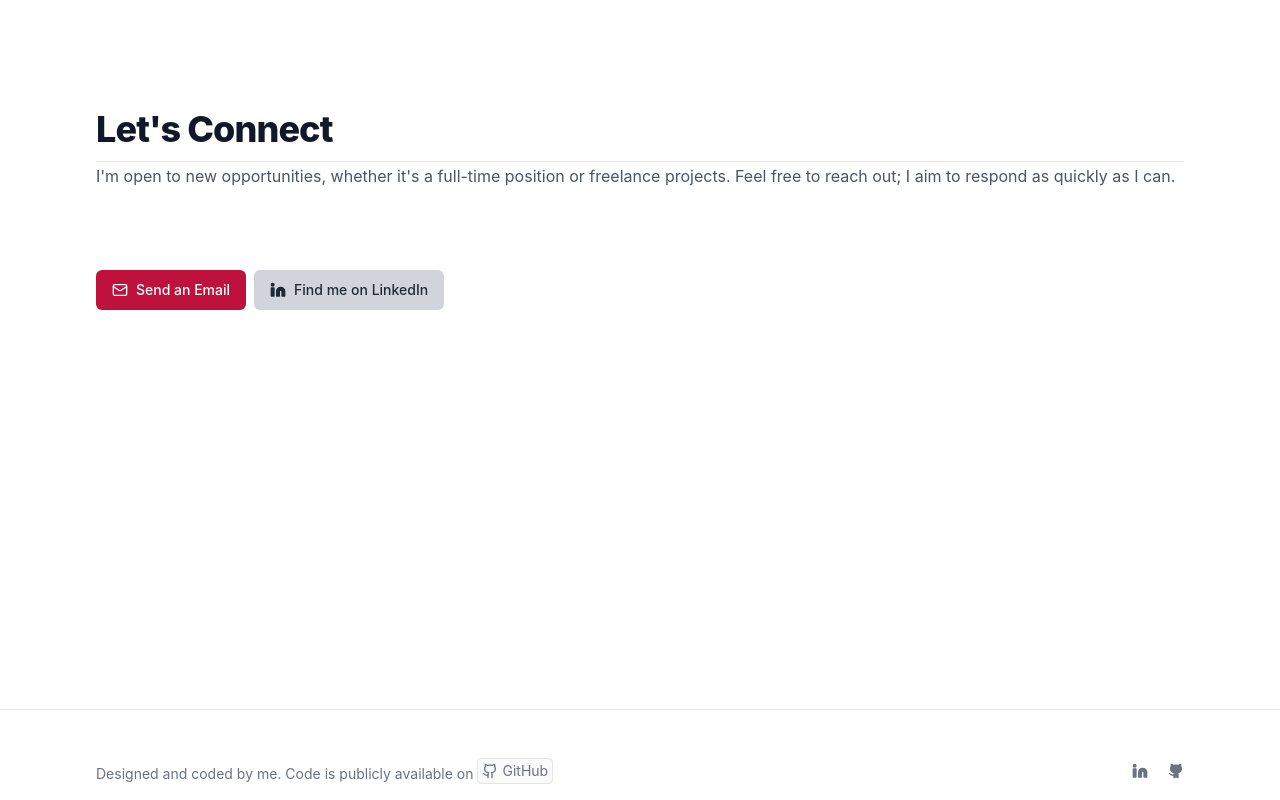
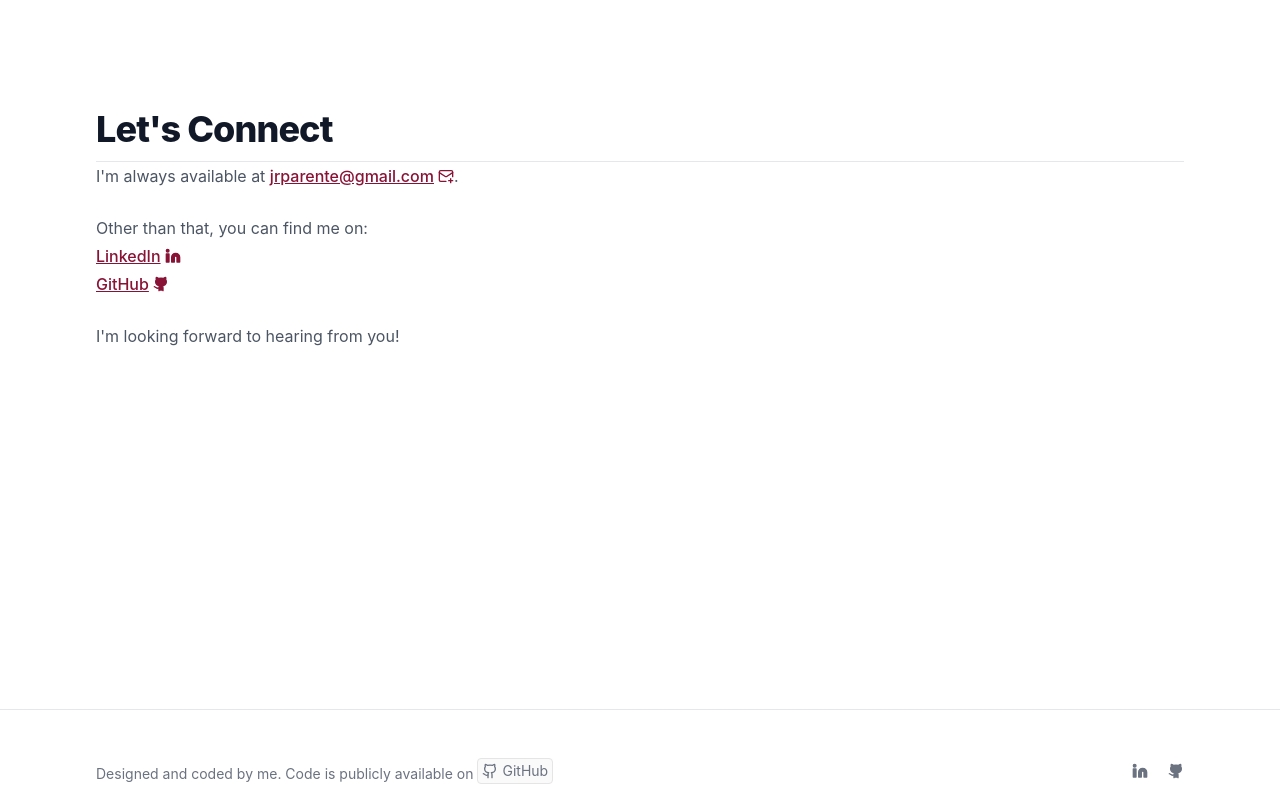
Before and after one commit to jrparente/joanaramosparente-v2, a React (Vite) app: page / in a window 1280 px wide. Shown: the part 3534-4334 px from the top of the page. Built offline with nearby package versions, Linux system fonts and the light colour scheme.

Commit message:
Updated contact section and link styling.

```diff
--- a/src/components/AboutSection/AboutSection.tsx
+++ b/src/components/AboutSection/AboutSection.tsx
@@ -44,7 +44,7 @@ function AboutSection() {
                 href="https://www.linkedin.com/in/joanaparente/#experience"
                 target="_blank"
                 rel="noopener noreferrer"
-                className="underline font-medium text-primary-900 inline-flex items-center gap-1"
+                className="underline font-medium text-primary-900 hover:text-primary-700 inline-flex items-center gap-1"
               >
                 <span>over 10 years of professional experience</span>
                 <ExternalLink className="w-3 h-3" />
@@ -65,7 +65,7 @@ function AboutSection() {
                 href="https://www.linkedin.com/in/joanaparente/#licenses_and_certifications"
                 target="_blank"
                 rel="noopener noreferrer"
-                className="underline font-medium text-primary-900 inline-flex items-center gap-1"
+                className="underline font-medium text-primary-900 hover:text-primary-700 inline-flex items-center gap-1"
               >
                 <span>certificates</span>
                 <ExternalLink className="w-3 h-3" />
@@ -73,7 +73,7 @@ function AboutSection() {
               and completing{" "}
               <a
                 href="/#projects"
-                className="underline font-medium text-primary-900 inline-flex items-center gap-1"
+                className="underline font-medium text-primary-900 hover:text-primary-700 inline-flex items-center gap-1"
               >
                 <span>personal projects</span>
                 <ArrowDown className="w-3 h-3" />
--- a/src/components/ContactSection/ContactSection.tsx
+++ b/src/components/ContactSection/ContactSection.tsx
@@ -1,5 +1,4 @@
-import Button from "../ui/Button";
-import { Mail, Linkedin } from "lucide-react";
+import { Linkedin, MailPlus, Github } from "lucide-react";
 
 function ContactSection() {
   return (
@@ -11,31 +10,43 @@ function ContactSection() {
         <div className="flex flex-col justify-center items-start lg:flex-row lg:items-center gap-8">
           <article className="w-full">
             <p>
-              I'm open to new opportunities, whether it's a full-time position
-              or freelance projects. Feel free to reach out; I aim to respond as
-              quickly as I can.
+              I'm always available at{" "}
+              <a
+                href="mailto:jrparente@gmail.com"
+                className="underline font-medium text-primary-900 hover:text-primary-700 inline-flex items-center gap-1"
+              >
+                jrparente@gmail.com
+                <MailPlus className="w-4 h-4" />
+              </a>
+              .
+            </p>
+            <p>
+              Other than that, you can find me on:{" "}
+              <ul>
+                <li>
+                  <a
+                    href="https://www.linkedin.com/in/joanaparente/"
+                    target="_blank"
+                    className="underline font-medium text-primary-900 hover:text-primary-700 inline-flex items-center gap-1"
+                  >
+                    LinkedIn
+                    <Linkedin className="w-4 h-4" fill="currentColor" />
+                  </a>
+                </li>
+                <li>
+                  <a
+                    href="https://github.com/jrparente/"
+                    target="_blank"
+                    className="underline font-medium text-primary-900 hover:text-primary-700 inline-flex items-center gap-1"
+                  >
+                    GitHub
+                    <Github className="w-4 h-4" fill="currentColor" />
+                  </a>
+                </li>
+              </ul>
             </p>
 
-            <div className="flex flex-wrap gap-2 mt-10 md:mt-20">
-              <a href="mailto:jrparente@gmail.com">
-                <Button>
-                  <div className="flex gap-2 items-center">
-                    <Mail className="w-4 h-4" /> Send an Email
-                  </div>
-                </Button>
-              </a>
-              <a
-                href="https://www.linkedin.com/in/joanaparente/"
-                target="_blank"
-              >
-                <Button variant="secondary">
-                  <div className="flex gap-2 items-center">
-                    <Linkedin className="w-4 h-4" fill="currentColor" /> Find me
-                    on LinkedIn
-                  </div>
-                </Button>
-              </a>
-            </div>
+            <p>I'm looking forward to hearing from you!</p>
           </article>
         </div>
       </div>
```
